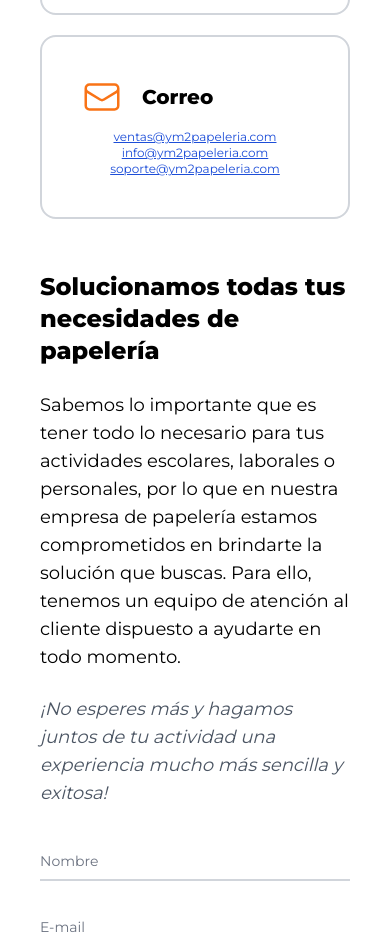
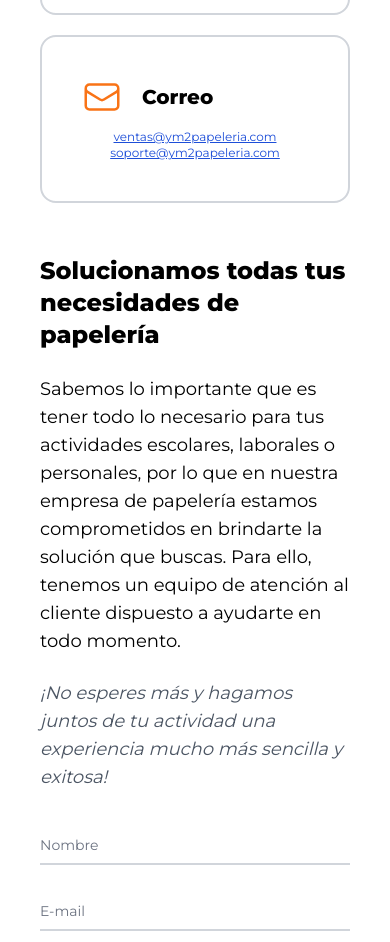
Before and after one commit to david0896/papeleriaym2, a Next.js app in the folder ym2group_site/: page /contacto in a window 390 px wide. Shown: the part 792-1734 px from the top of the page. Built offline with nearby package versions, Linux system fonts and the light colour scheme; what tw-elements would draw is missing.

Commit message:
fix page contacto and products

```diff
--- a/ym2group_site/pages/contacto.js
+++ b/ym2group_site/pages/contacto.js
@@ -57,7 +57,6 @@ export default function Contacto() {
                     </div>
                     <div className=" text-blue-700 underline text-center lg:text-left mt-3 ">
                         <p className="text-xs lg:text-lg text-center hover:text-blue-700/50"><Link href={"mailto:ventas@ym2papeleria.com"}>ventas@ym2papeleria.com</Link></p>
-                        <p className="text-xs lg:text-lg text-center hover:text-blue-700/50"><Link href={"mailto:info@ym2papeleria.com"}>info@ym2papeleria.com</Link></p>
                         <p className="text-xs lg:text-lg text-center hover:text-blue-700/50"><Link href={"mailto:soporte@ym2papeleria.com"}>soporte@ym2papeleria.com</Link></p>
                     </div>
                 </div>
--- a/ym2group_site/pages/productos/index.js
+++ b/ym2group_site/pages/productos/index.js
@@ -83,9 +83,6 @@ let dataAcordion1 = [
   },{
     id: 27,
     subcategoria: "PAPELERAS"
-  },{
-    id: 28,
-    subcategoria: "BANDEJAS Y ORGANIZADORES"
   },{
     id: 29,
     subcategoria: "BANDEJAS Y ORGANIZADORES"
```
